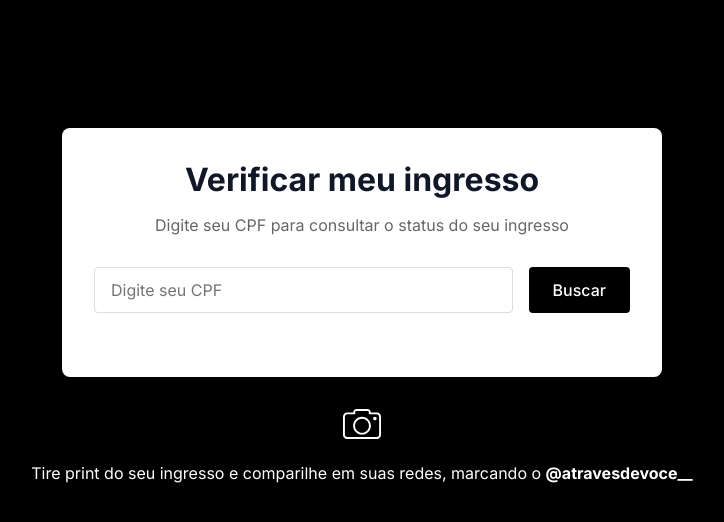
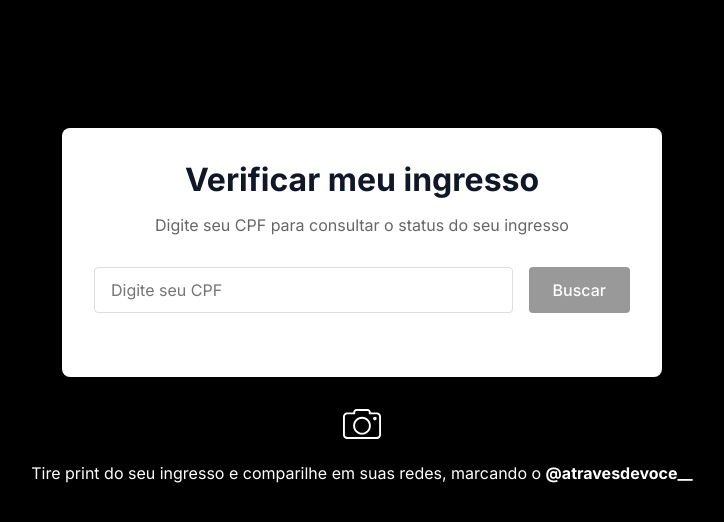
Before and after one commit to alexsantosdev/atravesdevoce, a Next.js app: page /meu-ingresso in a window 1280 px wide. Shown: the top 522 px of the page, without its empty margins (278-1002 px from the left). Built offline with nearby package versions, Linux system fonts and the light colour scheme; no server answers.

Commit message:
Update meu-ingresso.tsx

```diff
--- a/src/pages/meu-ingresso.tsx
+++ b/src/pages/meu-ingresso.tsx
@@ -106,7 +106,7 @@ export default function MeuIngresso() {
               maxLength={14}
               disabled={loading}
             />
-            <button type="submit" disabled={loading}>
+            <button type="submit" disabled={loading || cpf.trim() === ''}>
               {loading ? 'Buscando...' : 'Buscar'}
             </button>
           </form>
```
